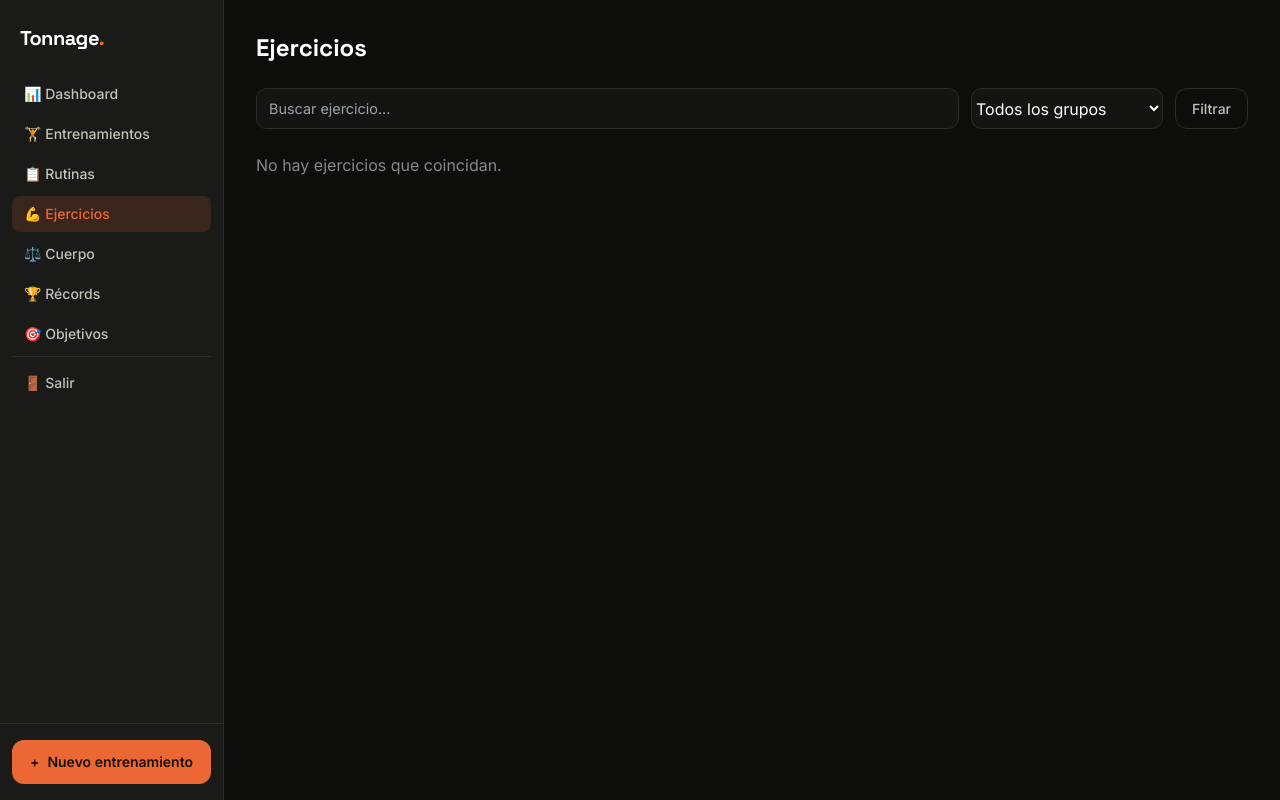
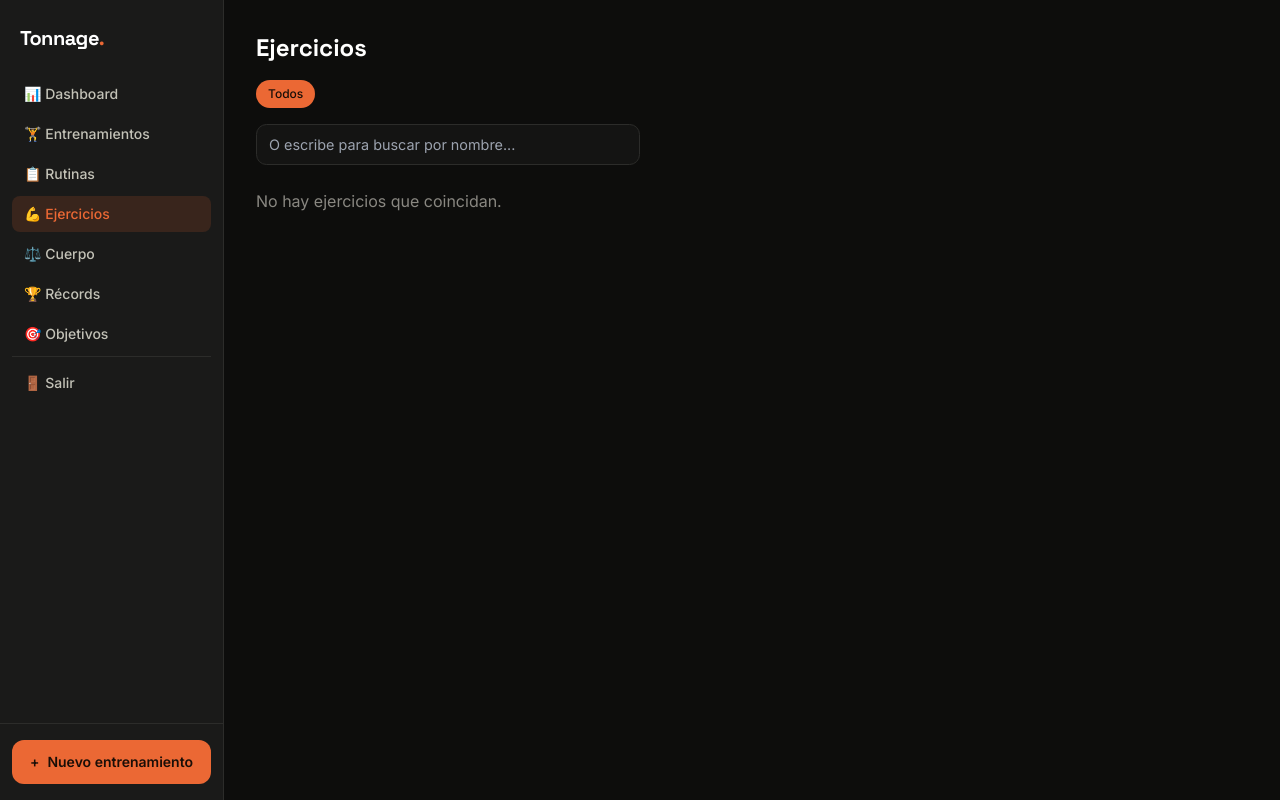
Before and after one commit to lasaladebygui-design/Alexgoesgym, a Django app: page /ejercicios/ in a window 1280 px wide. Run offline with Django 5.2, Linux system fonts and the light colour scheme; the visitor is signed in with stand-in values (Sample User, id 1); data that the repository does not hold is empty; some libraries are stand-ins or nearby versions.

Commit message:
Filtro de músculo visual y "repetir entrenamiento" de un clic
- La lista de ejercicios filtra por grupo muscular con chips (clic
  directo), no con un <select> -- la búsqueda por texto sigue ahí como
  opción, pero ya no hace falta para lo más común.
- Nuevo: "🔁 Repetir" en la ficha de un entrenamiento completado y en
  la tarjeta "Último entrenamiento" del dashboard -- crea una sesión
  nueva con los mismos ejercicios (sin las series, esas se registran de
  cero) para no tener que volver a buscarlos y añadirlos uno a uno.

Co-Authored-By: Claude Sonnet 5 <noreply@anthropic.com>

```diff
--- a/templates/training/exercise_list.html
+++ b/templates/training/exercise_list.html
@@ -1,17 +1,24 @@
 {% extends "base.html" %}
 {% block title %}Ejercicios · Tonnage{% endblock %}
 {% block content %}
-<h1 class="font-display text-2xl font-bold mb-6">Ejercicios</h1>
+<h1 class="font-display text-2xl font-bold mb-4">Ejercicios</h1>
 
-<form method="get" class="flex flex-wrap gap-3 mb-6">
-    <input type="search" name="q" value="{{ query }}" placeholder="Buscar ejercicio..." class="flex-1 min-w-[200px]">
-    <select name="muscle" class="w-48" onchange="this.form.submit()">
-        <option value="">Todos los grupos</option>
-        {% for mg in muscle_groups %}
-        <option value="{{ mg.slug }}" {% if mg.slug == selected_muscle %}selected{% endif %}>{{ mg.name }}</option>
-        {% endfor %}
-    </select>
-    <button type="submit" class="btn-ghost">Filtrar</button>
+<div class="flex flex-wrap gap-2 mb-4">
+    <a href="?{% if query %}q={{ query }}{% endif %}"
+       class="rounded-full px-3 py-1.5 text-xs font-medium {% if not selected_muscle %}bg-accent text-accent-ink{% else %}border border-line text-ink-secondary hover:border-accent hover:text-accent{% endif %}">
+        Todos
+    </a>
+    {% for mg in muscle_groups %}
+    <a href="?muscle={{ mg.slug }}{% if query %}&q={{ query }}{% endif %}"
+       class="rounded-full px-3 py-1.5 text-xs font-medium {% if mg.slug == selected_muscle %}bg-accent text-accent-ink{% else %}border border-line text-ink-secondary hover:border-accent hover:text-accent{% endif %}">
+        {{ mg.name }}
+    </a>
+    {% endfor %}
+</div>
+
+<form method="get" class="mb-6">
+    {% if selected_muscle %}<input type="hidden" name="muscle" value="{{ selected_muscle }}">{% endif %}
+    <input type="search" name="q" value="{{ query }}" placeholder="O escribe para buscar por nombre..." class="max-w-sm">
 </form>
 
 {% if exercises %}
--- a/training/urls.py
+++ b/training/urls.py
@@ -17,6 +17,7 @@ urlpatterns = [
 
     path("entrenamientos/", views.workout_history, name="workout-history"),
     path("entrenamientos/<int:pk>/", views.workout_detail, name="workout-detail"),
+    path("entrenamientos/<int:pk>/repetir/", views.workout_repeat, name="workout-repeat"),
 
     path("rutinas/", views.routine_list, name="routine-list"),
     path("rutinas/nueva/", views.routine_create, name="routine-create"),
--- a/training/views.py
+++ b/training/views.py
@@ -218,6 +218,27 @@ def workout_detail(request, pk):
     return render(request, "training/workout_detail.html", {"workout": workout, "exercises": exercises})
 
 
+@login_required
+def workout_repeat(request, pk):
+    """Un clic para volver a entrenar lo mismo: crea una sesión nueva con
+    los MISMOS ejercicios (mismo orden, mismas superseries) que `pk`,
+    pero sin series -- se registran de cero, la comodidad está en no
+    tener que volver a buscar y añadir cada ejercicio uno a uno."""
+    source = get_object_or_404(Workout, pk=pk, user=request.user)
+    if request.method != "POST":
+        return redirect("training:workout-detail", pk=pk)
+
+    workout = Workout.objects.create(
+        user=request.user, routine=source.routine, routine_day=source.routine_day,
+        name=source.name, date=timezone.localdate(), start_time=timezone.now(),
+    )
+    for we in source.exercises.order_by("order"):
+        WorkoutExercise.objects.create(
+            workout=workout, exercise=we.exercise, order=we.order, superset_group=we.superset_group,
+        )
+    return redirect("training:workout-session", pk=workout.pk)
+
+
 # --- Rutinas -----------------------------------------------------------------
 
 @login_required
```
Also changed, not shown: templates/dashboard/home.html (+9 -1 lines), templates/training/workout_detail.html (+12 -4 lines), training/tests.py (+17 -0 lines).
